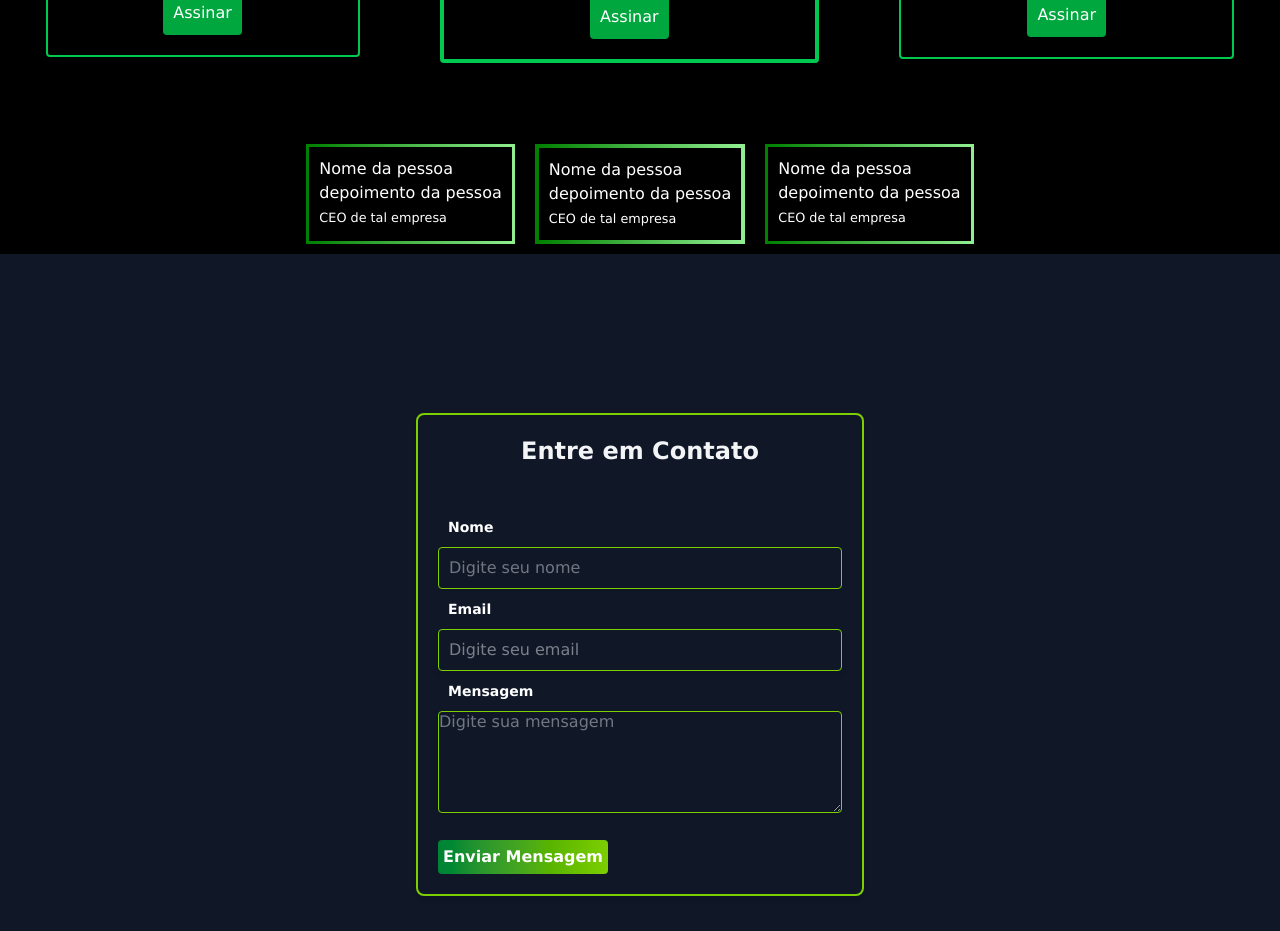
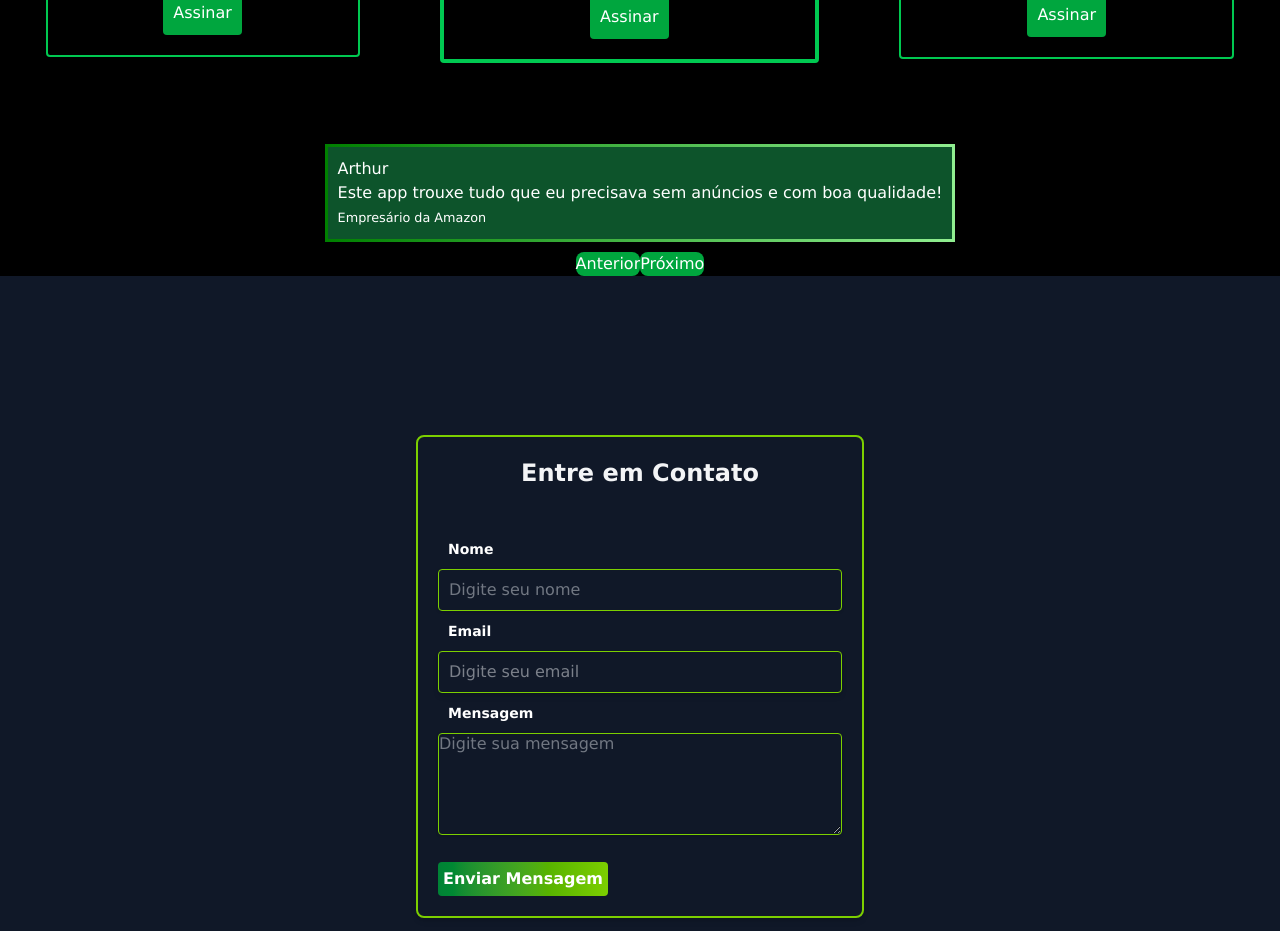
Before and after one commit to GrupoCodeNexus/Melodia, a React (Vite) app: page / in a window 1280 px wide. Shown: the part 1540-2471 px from the top of the page. Built offline with nearby package versions, Linux system fonts and the light colour scheme.

Commit message:
Criando o Carrosel Manual

```diff
--- /dev/null
+++ b/src/components/CarrosselManual.jsx
@@ -0,0 +1,74 @@
+import React, { useState } from 'react';
+import '../styles/style.css';
+
+function CarrosselManual() {
+  const depoimentos = [
+    {
+      nome: "Arthur",
+      texto: "Este app trouxe tudo que eu precisava sem anúncios e com boa qualidade!",
+      cargo: "Empresário da Amazon",
+    },
+    {
+      nome: "Lucas",
+      texto: "Comecei a usar com poucas espectativas depois do spotify mas me surpreendi com a qualidade so sistema!",
+      cargo: "Gerente da Latam",
+    },
+    {
+      nome: "Giovani",
+      texto: "Muito bom!Apenas o melhor sistema do mercado de música atual!",
+      cargo: "Empresário do Google",
+    },
+  ];
+
+  const [currentIndex, setCurrentIndex] = useState(0);
+
+  const goToPrevious = () => {
+    const newIndex = currentIndex === 0 ? depoimentos.length - 1 : currentIndex - 1;
+    setCurrentIndex(newIndex);
+  };
+
+  const goToNext = () => {
+    const newIndex = currentIndex === depoimentos.length - 1 ? 0 : currentIndex + 1;
+    setCurrentIndex(newIndex);
+  };
+
+  return (
+    <div className="relative w-full overflow-hidden">
+      <div
+        className="flex transition-transform duration-400 ease-in-out"
+        style={{ transform: `translateX(-${currentIndex * 100}%)` }}
+      >
+        {depoimentos.map((depoimento, index) => (
+          <div
+            key={index}
+            className="flex-shrink-0 w-full flex justify-center items-center p-5"
+          >
+            <div className="c-depoimento flex justify-center bg-black">
+              <div className="bg-green-900 ring-gradient-verde depoimento border-3 rounded text-white">
+                <h3>{depoimento.nome}</h3>
+                <p>{depoimento.texto}</p>
+                <small>{depoimento.cargo}</small>
+              </div>
+            </div>
+          </div>
+        ))}
+      </div>
+      <div className="flex justify-center mt-4 space-x-4"> {/* Adicionando o espaço entre os botões */}
+        <button
+          onClick={goToPrevious}
+          className="px-6 py-2 bg-green-600 text-white rounded-lg transition duration-300 hover:bg-green-700"
+        >
+          Anterior
+        </button>
+        <button
+          onClick={goToNext}
+          className="px-6 py-2 bg-green-600 text-white rounded-lg transition duration-300 hover:bg-green-700"
+        >
+          Próximo
+        </button>
+      </div>
+    </div>
+  );
+}
+
+export default CarrosselManual;
--- a/src/routes/Home.jsx
+++ b/src/routes/Home.jsx
@@ -1,12 +1,13 @@
 import React from 'react'
 import { FontAwesomeIcon } from '@fortawesome/react-fontawesome';
 import { faMusic, faUser, faUsers } from '@fortawesome/free-solid-svg-icons';
+import CarrosselManual from '../components/CarrosselManual'; // Importe o componente CarrosselManual
 
 const Home = () => {
   return (
     <>
       <main>
-        <div class="banner-home"> {/*banner de fundo e o h1, p e button por cima dele*/}
+        <div className="banner-home"> {/*banner de fundo e o h1, p e button por cima dele*/}
           <div className="relative w-full h-screen">
             {/* Imagem de fundo */}
             <img
@@ -103,35 +104,16 @@ const Home = () => {
           </div>
         </div>
 
-
-
         {/*TAILWIND/sessão depoimentos:
         podemos colocar cards em algum tipo de carrossel manual
         onde voce clica e o depoimento passa para o prox*/}
-        <div className='c-depoimento flex justify-center bg-black'>
-          <div className='ring-gradient-verde depoimento border-3 rounded text-white'>
-              <h3>Nome da pessoa</h3>
-              <p>depoimento da pessoa</p>
-              <small>CEO de tal empresa</small>
+        <div className='c-depoimentos flex justify-center bg-black py-10'>
+          <CarrosselManual />
         </div>
-          <div className='ring-gradient-verde depoimento border-4 rounded text-white'>
-              <h3>Nome da pessoa</h3>
-              <p>depoimento da pessoa</p>
-              <small>CEO de tal empresa</small>
-          </div>
-          <div className='ring-gradient-verde depoimento border-3 rounded text-white'>
-              <h3>Nome da pessoa</h3>
-              <p>depoimento da pessoa</p>
-              <small>CEO de tal empresa</small>
-          </div>
-        </div>
-
 
         {/*TAILWIND/sessão contato:
         fazer um formulário para coletar emails via Tailwind*/}
       </main>
-
-
     </>
   )
 }
--- a/src/styles/style.css
+++ b/src/styles/style.css
@@ -142,3 +142,62 @@
 body{
     background-color: black;
 }
+//Carrossel
+
+.carrossel-container {
+    position: relative;
+    width: 100%;
+    overflow: hidden;
+  }
+
+.carrossel-wrapper {
+    display: flex;
+    transition: transform 0.4s ease-in-out; /* Adiciona uma transição suave */
+  }
+
+  .carrossel-slide {
+    flex: 0 0 100%;
+    width: 100%;
+    display: flex;
+    justify-content: center;
+    align-items: center;
+    padding: 20px;
+  }
+
+  .carrossel-slide > div {
+    text-align: center; /* Centraliza o texto dentro do depoimento */
+    /* Você pode adicionar mais estilos aqui para limitar a largura do depoimento, etc. */
+  }
+
+  .prev-button,
+  .next-button {
+    position: absolute;
+    top: 205%;
+    transform: translateY(-50%);
+    background: none;
+    border: none;
+    font-size: 1.5em;
+    cursor: pointer;
+    padding: 10px;
+    z-index: 10;
+    padding:100px;
+  }
+
+  .prev-button {
+    left: 10px;
+  }
+
+  .next-button {
+    right: 10px;
+  }
+
+  .carrossel-slide img {
+    display: block;
+    width: 100%;
+    height: auto;
+  }
+
+  .prev-button:hover,
+.next-button:hover {
+  opacity: 0.8;
+}
```
Lines whose indentation alone changed are shown as unchanged.
